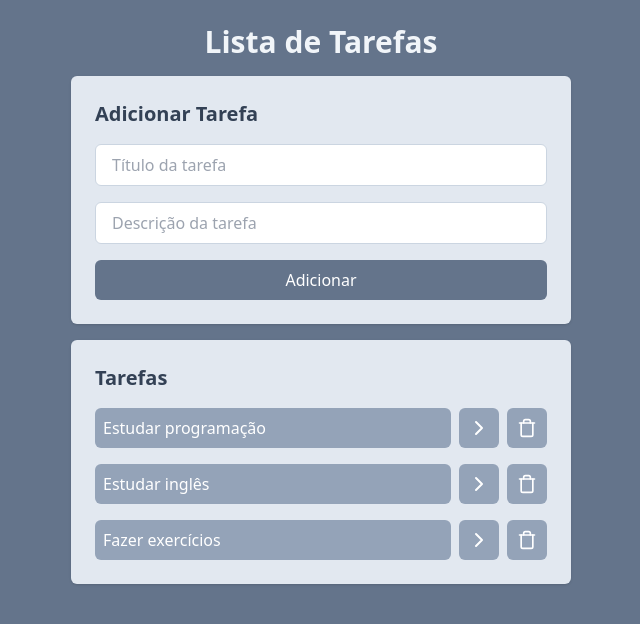
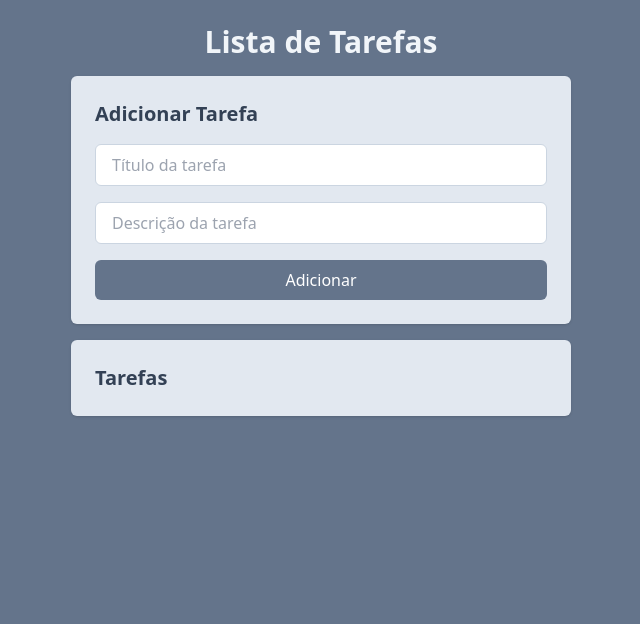
Before and after one commit to redriz/todo-li-react, a React (Vite) app: page / in a window 1280 px wide. Shown: the top 624 px of the page, without its empty margins (319-959 px from the left). Built offline with nearby package versions, Linux system fonts and the light colour scheme.

Commit message:
feat: persist tasks in local storage and load on app initialization

```diff
--- a/src/App.jsx
+++ b/src/App.jsx
@@ -1,29 +1,16 @@
-import { useState } from "react";
+import { useEffect, useState } from "react";
 import AddTask from "./components/AddTask";
 import Tasks from "./components/Tasks";
 import { v4 as uuidv4 } from "uuid";
 
 function App() {
-  const [tasks, setTasks] = useState([
-    {
-      id: 1,
-      title: "Estudar programação",
-      description: "Estudar programação com foco em ReactJS",
-      isCompleted: false,
-    },
-    {
-      id: 2,
-      title: "Estudar inglês",
-      description: "Estudar inglês com foco em leitura e escrita",
-      isCompleted: false,
-    },
-    {
-      id: 3,
-      title: "Fazer exercícios",
-      description: "Fazer exercícios físicos",
-      isCompleted: false,
-    },
-  ]);
+  const [tasks, setTasks] = useState(
+    JSON.parse(localStorage.getItem("tasks")) || []
+  );
+
+  useEffect(() => {
+    localStorage.setItem("tasks", JSON.stringify(tasks));
+  }, [tasks]);
 
   function onTaskClick(taskId) {
     const newTasks = tasks.map((task) => {
```
